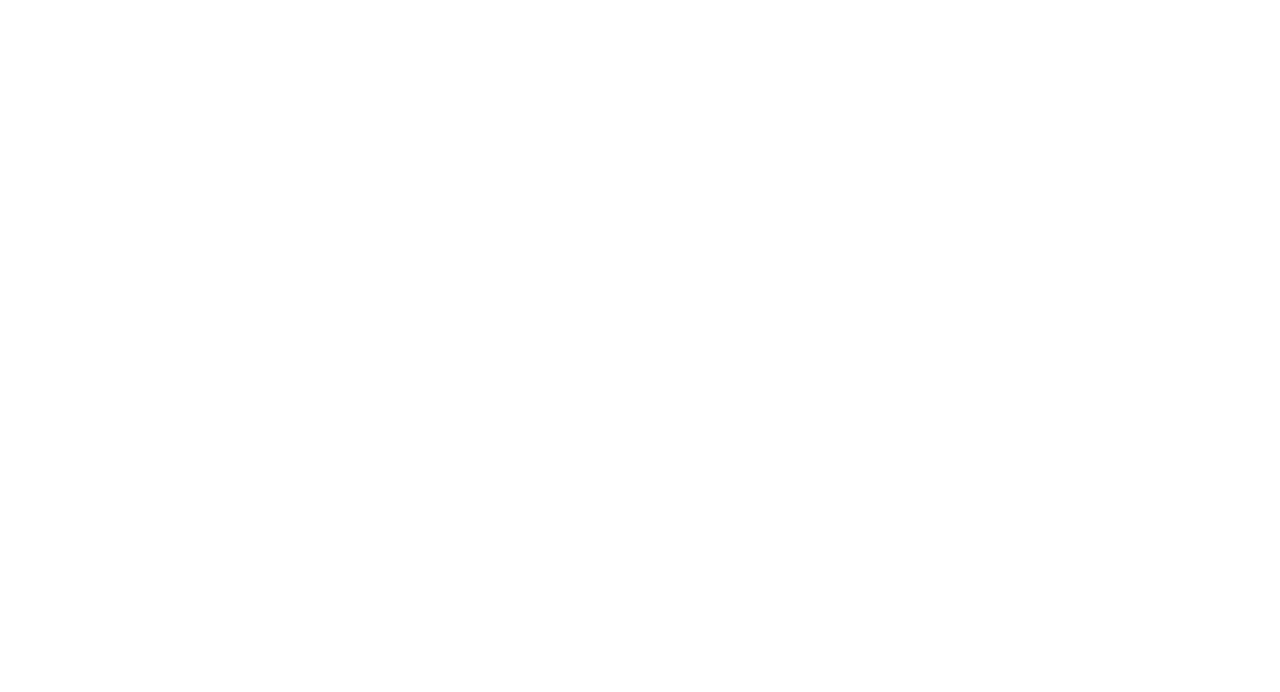
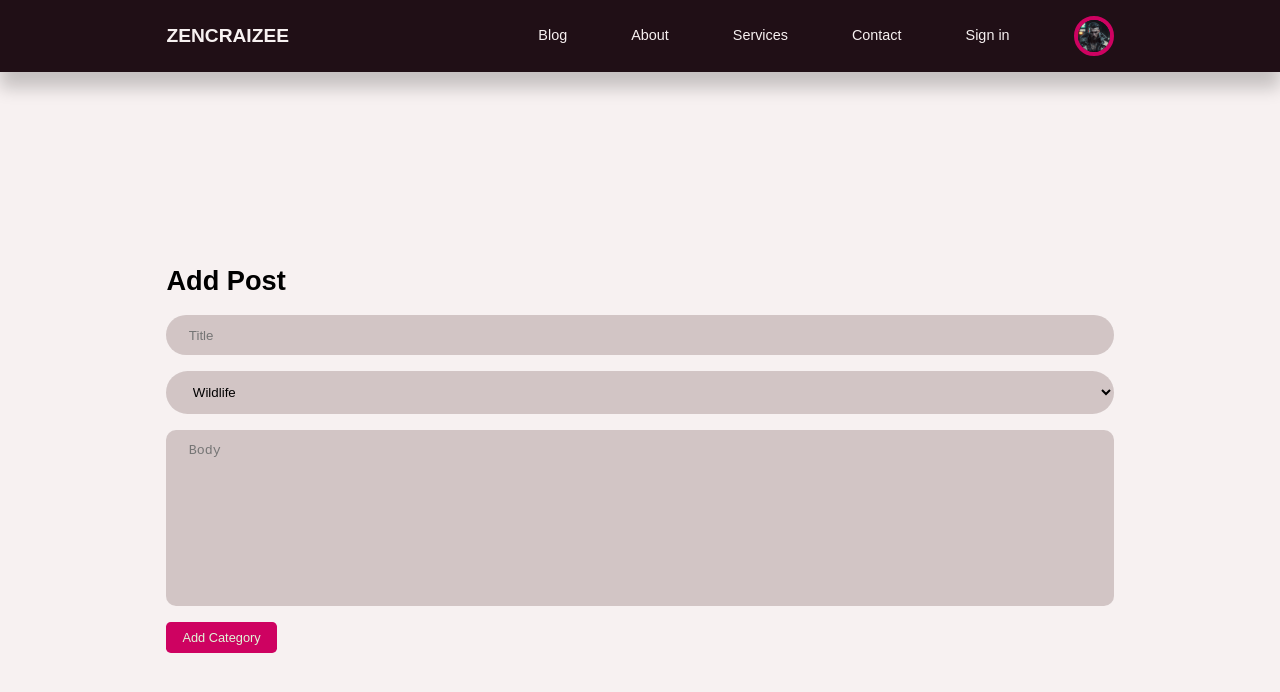
Before and after one commit to zendayat/Blog-Website-with-pHp-, a plain HTML site: page add-post.html in a window 1280 px wide. Drawn offline with Linux system fonts and the light colour scheme.

Commit message:
feat: add-category page

```diff
--- a/add-post.html
+++ b/add-post.html
@@ -0,0 +1,58 @@
+<!DOCTYPE html>
+<html lang="en">
+<head>
+  <meta charset="UTF-8">
+  <meta name="viewport" content="width=device-width, initial-scale=1.0">
+  <link rel="stylesheet" href="css/style.css">
+  <title>Sign-up</title>
+</head>
+<body>
+  <nav>
+        <div class="container nav__container">
+             <a href="index.html" class="nav__logo">ZENCRAIZEE</a>
+             <ul class="nav__items">
+                <li><a href="blog.html">Blog</a></li>
+                <li><a href="about.html">About</a></li>
+                <li><a href="services.html">Services</a></li>
+                <li><a href="contact.html">Contact</a></li>
+                <li><a href="signin.html">Sign in</a></li>
+                <li class="nav__profile">
+                    <div class="avatar">
+                        <img src="images/Avatar.jpeg"/>
+                    </div>
+                    <ul>
+                        <li><a href="dashboard.html">Dashboard</a></li>
+                        <li><a href="logout.html">Log-out</a></li>
+                    </ul>
+             </ul>
+             <button id="open__nav-btn">
+                <i class="uil uil-bars"></i>
+             </button>
+             <button id="close__nav-btn">
+                <i class="uil uil-multiply"></i>
+             </button>
+        </div>
+    </nav>
+    <!-- END OF NAV -->
+  <section class="form__section">
+  <div class="container form__section-container">
+    <h2>Add Post</h2>
+
+    <form action="" class="sign__form">
+      <input type="text" placeholder="Title"  class="input" required/>
+      <select class="input">
+        <option value="1" class="input">Wildlife</option>
+        <option value="2" class="input">Art</option>
+        <option value="3" class="input">Science & Tech</option>
+        <option value="4" class="input"></option>
+        <option value="5" class="input"></option>
+      </select>
+      <textarea placeholder="Body" rows="10"  class="textarea" required></textarea>
+
+      <button type="submit" class="btn">Add Category</button>
+    </form>
+  </div>
+</section>
+
+</body>
+</html>
--- a/css/style.css
+++ b/css/style.css
@@ -374,6 +374,15 @@ footer{
     padding: 0.8rem 1.4rem;
     resize: none;
 }
+.textarea{
+    background: #2c02022f;
+    border-radius: 10px;
+    /* padding-left: 10px;
+    padding-top: 5px;
+    padding-bottom: 5px; */
+    padding: 0.8rem 1.4rem;
+    resize: none;
+}
 .form__section{
     margin-top: 50px;
 }
```
Also changed, not shown: signup.html (+1 -1 lines).
